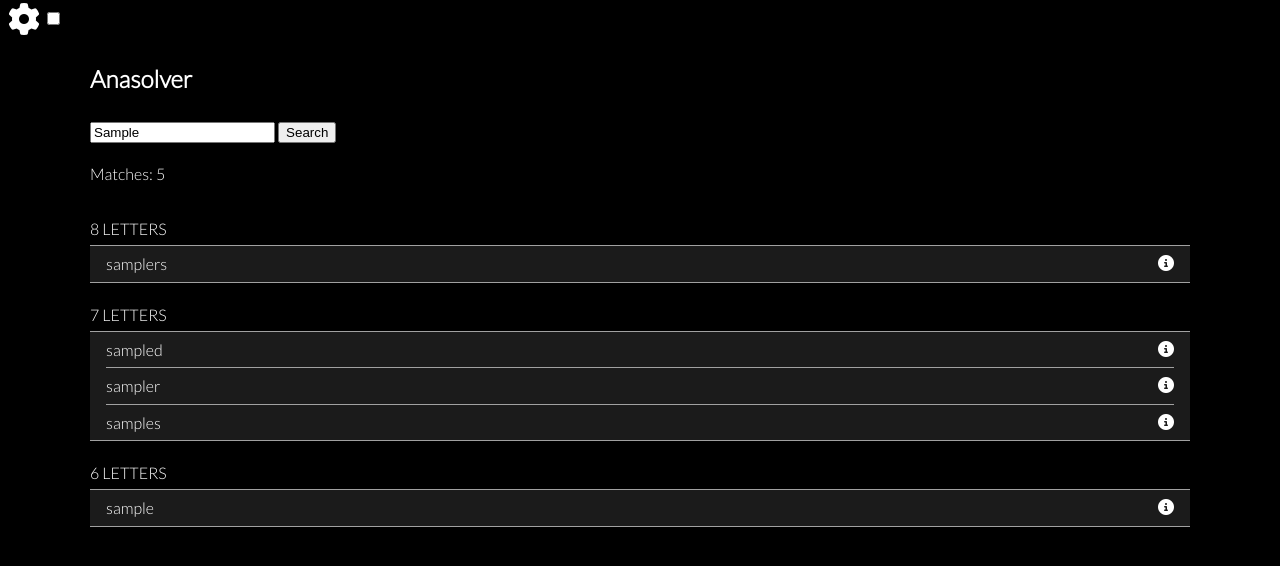
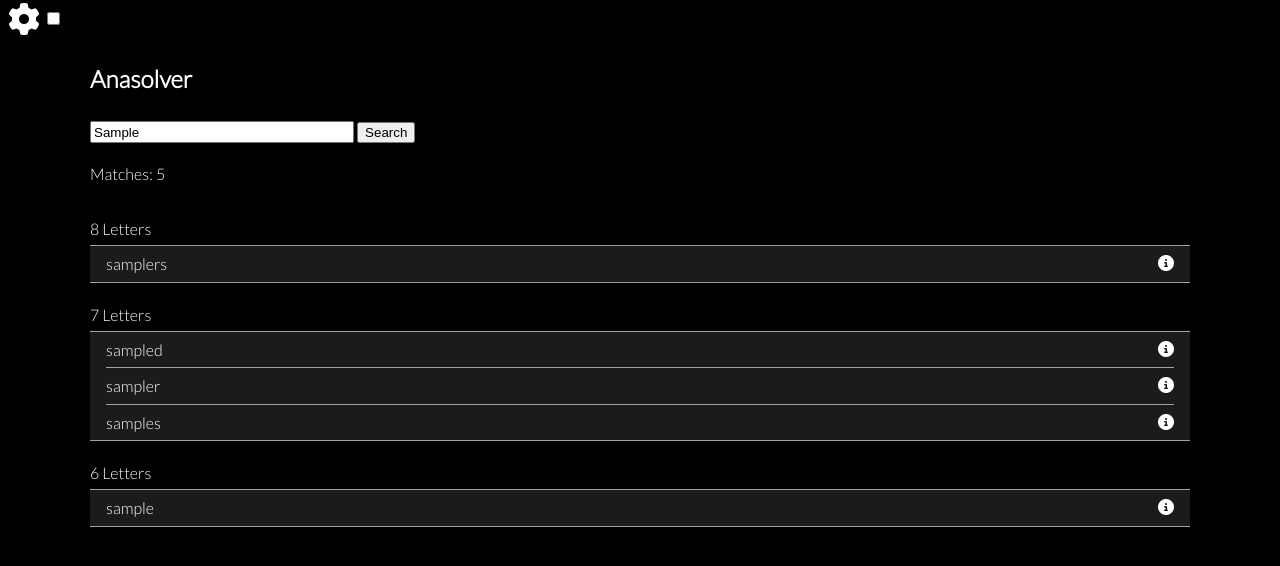
Before and after one commit to LastMinuteClub/Anagram-Solver, a plain HTML site: page index.html in a window 1280 px wide. Both pictures are taken after typing "Sample" into the empty fields and a click on the button "Search". Shown: the part 88-654 px from the top of the page. Drawn offline with nearby package versions, Linux system fonts and the light colour scheme.

Commit message:
Search bar size tweak #1

```diff
--- a/index.html
+++ b/index.html
@@ -34,7 +34,6 @@
                 <!-- </form> -->
             </div>
             <div class="results-box">
-                <p>Yes</p>
             </div>
             <div class="showcase">
 
@@ -106,7 +105,7 @@
             if (curLen == oldLen) {
                 displayString += "<li>" + element + " <a href='https://www.google.com/search?q=define%3A" + element + "' target='_blank'><i class='fa-solid fa-circle-info'></a></i></li>";
             } else {
-                displayString += "</ul><p class='length-title'>" + element.length + " LETTERS</p><ul class='results-list'><li>" + element + " <a href='https://www.google.com/search?q=define%3A" + element + "' target='_blank'><i class='fa-solid fa-circle-info'></a></i></li>";
+                displayString += "</ul><p class='length-title'>" + element.length + " Letters</p><ul class='results-list'><li>" + element + " <a href='https://www.google.com/search?q=define%3A" + element + "' target='_blank'><i class='fa-solid fa-circle-info'></a></i></li>";
             }
         });
         displayString += "</ul>";
--- a/style.css
+++ b/style.css
@@ -15,6 +15,11 @@
 
 .title {
     grid-area: header;
+}
+
+.search-field {
+    width: 16rem;
+    height: 1rem;
 }
 
 .results-box {
```
